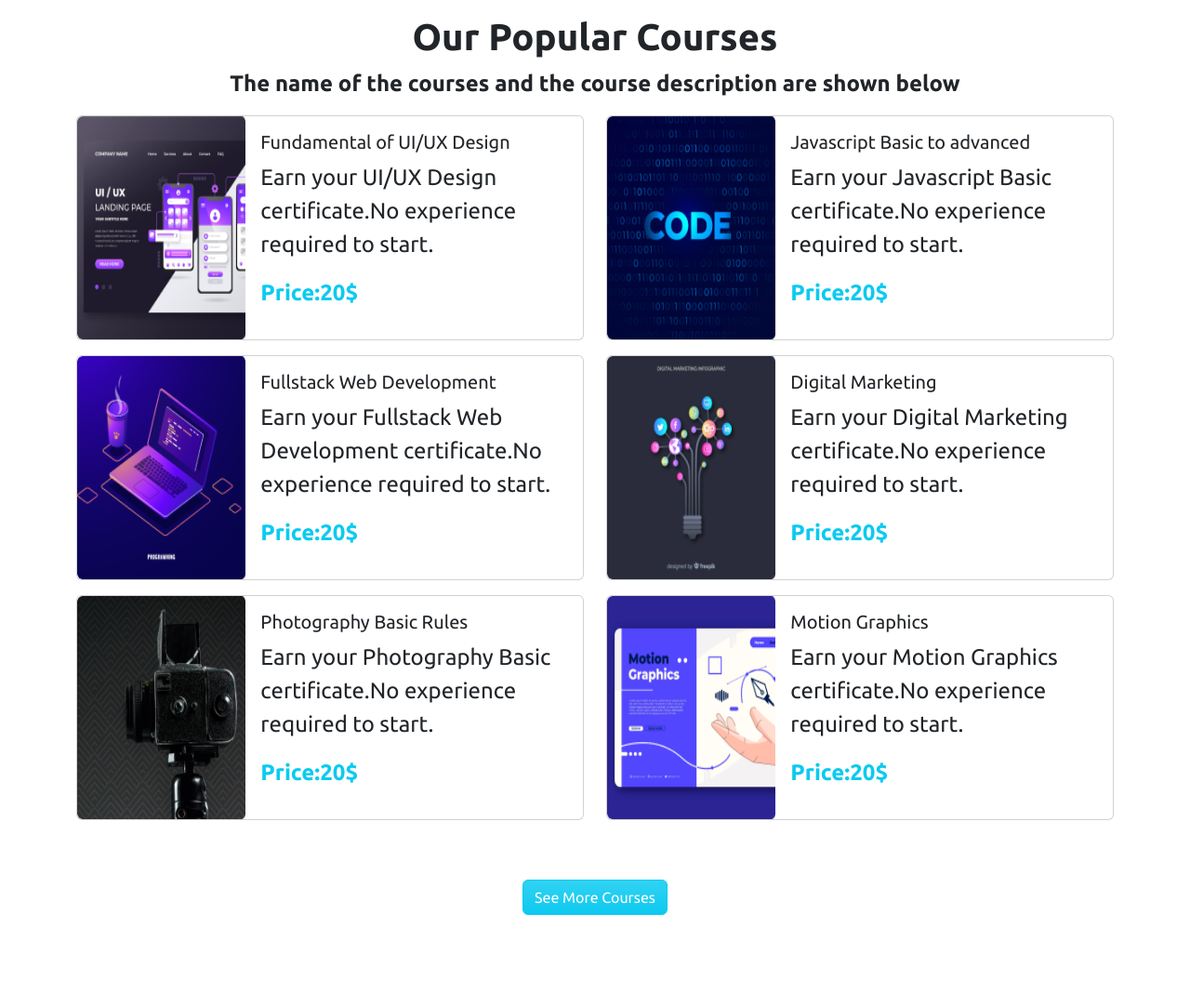
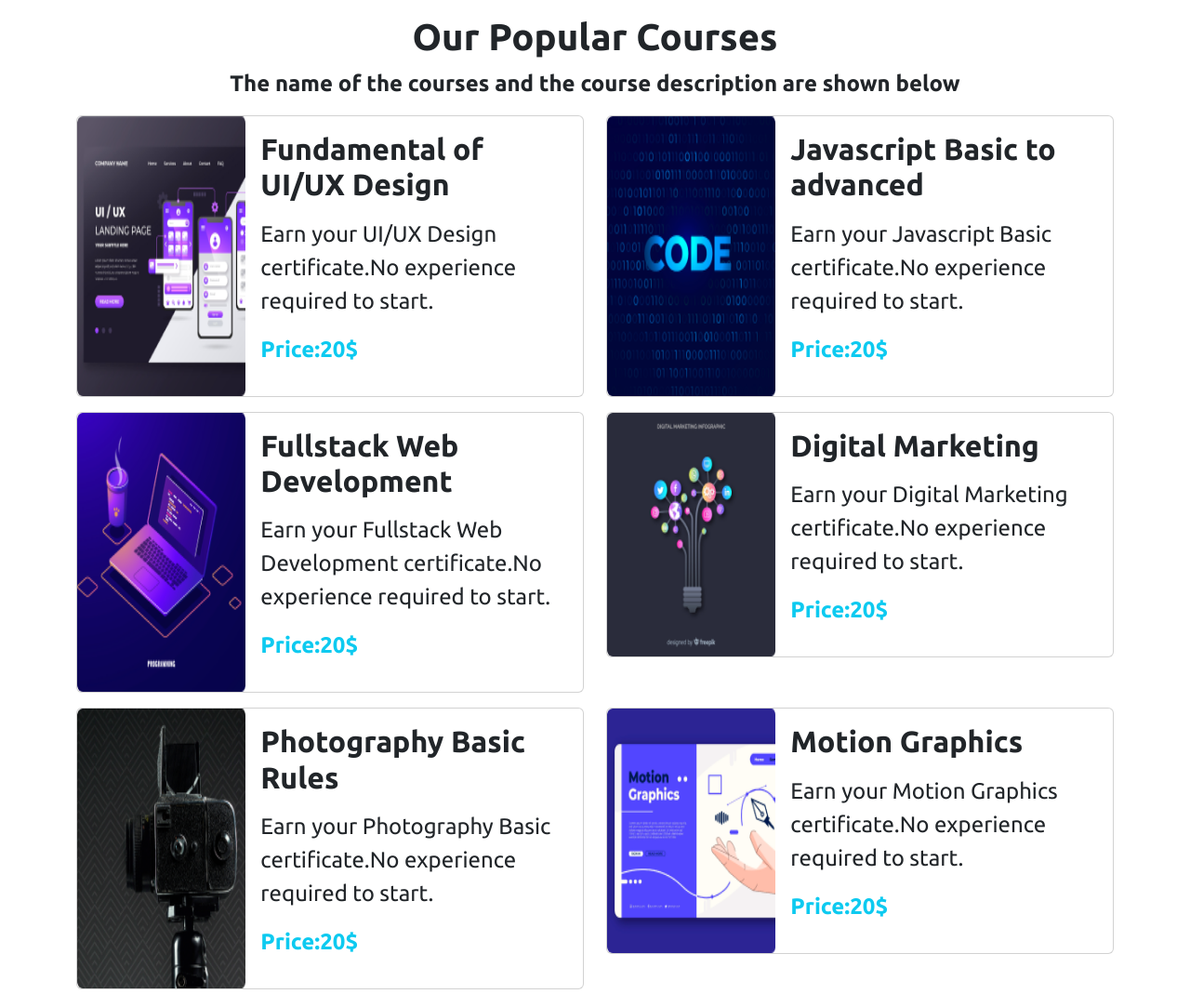
Before and after one commit to Mr-OmarFaruk/Digital_edu, a plain HTML site: page index.html in a window 1280 px wide. Shown: the part 740-1823 px from the top of the page at 93% size. Drawn offline with nearby package versions, Linux system fonts and the light colour scheme.

Commit message:
courses update

```diff
--- a/index.html
+++ b/index.html
@@ -105,7 +105,7 @@
       <p class="text-center fw-bold">The name of the courses and the course description are shown below</p>
       <!-- courses  -->
       <div class="row">
-          <div class="col-lg-6 col-md-12">
+          <div class="col-lg-6 col-md-12 text-opacity-25">
               <div class="card mb-3">
                   <div class="row g-0">
                       <div class="col-md-4">
@@ -113,8 +113,8 @@
                       </div>
                       <div class="col-md-8">
                           <div class="card-body">
-                              <h5 class="card-title">Fundamental of UI/UX Design</h5>
-                              <p class="card-text">Earn your UI/UX Design certificate.No experience required to start.</p>
+                              <h5 class="fs-2 fw-semibold">Fundamental of UI/UX Design</h5>
+                              <p class="card-text my-3">Earn your UI/UX Design certificate.No experience required to start.</p>
                               <p class="text-info fw-bold">Price:20$</p>
                           </div>
                       </div>
@@ -129,8 +129,8 @@
                       </div>
                       <div class="col-md-8">
                           <div class="card-body">
-                              <h5 class="card-title">Javascript Basic to advanced</h5>
-                              <p class="card-text">Earn your Javascript Basic certificate.No experience required to start.</p>
+                              <h5 class="fs-2 fw-semibold">Javascript Basic to advanced</h5>
+                              <p class="card-text my-3">Earn your Javascript Basic certificate.No experience required to start.</p>
                               <p class="text-info fw-bold">Price:20$</p>
                           </div>
                       </div>
@@ -145,8 +145,8 @@
                       </div>
                       <div class="col-md-8">
                           <div class="card-body">
-                              <h5 class="card-title">Fullstack Web Development</h5>
-                              <p class="card-text">Earn your Fullstack Web Development certificate.No experience required to start.</p>
+                              <h5 class="fs-2 fw-semibold">Fullstack Web Development</h5>
+                              <p class="card-text my-3">Earn your Fullstack Web Development certificate.No experience required to start.</p>
                               <p class="text-info fw-bold">Price:20$</p>
                           </div>
                       </div>
@@ -161,8 +161,8 @@
                       </div>
                       <div class="col-md-8">
                           <div class="card-body">
-                              <h5 class="card-title">Digital Marketing</h5>
-                              <p class="card-text">Earn your Digital Marketing certificate.No experience required to start.</p>
+                              <h5 class="fs-2 fw-semibold">Digital Marketing</h5>
+                              <p class="card-text my-3">Earn your Digital Marketing certificate.No experience required to start.</p>
                               <p class="text-info fw-bold">Price:20$</p>
                           </div>
                       </div>
@@ -177,8 +177,8 @@
                       </div>
                       <div class="col-md-8">
                           <div class="card-body">
-                              <h5 class="card-title">Photography Basic Rules</h5>
-                              <p class="card-text">Earn your Photography Basic certificate.No experience required to start.</p>
+                              <h5 class="fs-2 fw-semibold">Photography Basic Rules</h5>
+                              <p class="card-text my-3">Earn your Photography Basic certificate.No experience required to start.</p>
                               <p class="text-info fw-bold">Price:20$</p>
                           </div>
                       </div>
@@ -193,8 +193,8 @@
                       </div>
                       <div class="col-md-8">
                           <div class="card-body">
-                              <h5 class="card-title">Motion Graphics</h5>
-                              <p class="card-text">Earn your Motion Graphics certificate.No experience required to start.</p>
+                              <h5 class="fs-2 fw-semibold">Motion Graphics</h5>
+                              <p class="card-text my-3">Earn your Motion Graphics certificate.No experience required to start.</p>
                               <p class="text-info fw-bold">Price:20$</p>
                           </div>
                       </div>
@@ -202,7 +202,7 @@
               </div>
           </div>
           <div class="text-center my-5">
-              <button class="btn btn-info bg-gradient text-white">See More Courses</button>
+              <button class="btn btn-info bg-gradient text-white px-4 py-2 fs-4">See More Courses</button>
           </div>
       </div>
   </section>
@@ -232,7 +232,7 @@
                           <p>Rating & Review</p>
                       </div>
                   </div>
-                  <button class="btn btn-info bg-gradient text-white mt-4" type="button">Read More</button>
+                  <button class="btn btn-info bg-gradient text-white mt-4 px-4 py-2 fs-4" type="button">Read More</button>
               </div>
           </div>
       </div>
@@ -247,7 +247,7 @@
                   <p>Are you ready to join this journey with us and learn more</p>
               </div>
               <div class="col-lg-6 col-md-12 d-flex justify-content-center p-5">
-                  <button class="btn btn-info text-primary btn-light" type="button" data-bs-toggle="modal" data-bs-target="#exampleModal">Register now</button>
+                  <button class="btn btn-info text-primary btn-light px-4 py-2 fs-4" type="button" data-bs-toggle="modal" data-bs-target="#exampleModal">Register now</button>
               </div>
           </div>
           <!-- modal  -->
@@ -312,7 +312,7 @@
              </div>
            </div>
            <div class="text-center my-5">
-             <button class="btn btn-info bg-gradient text-white" type="button">View All</button>
+             <button class="btn btn-info bg-gradient text-white px-4 py-2 fs-4" type="button">View All</button>
            </div>
          </div>
       </div>
--- a/style.css
+++ b/style.css
@@ -7,6 +7,7 @@
 p{
     font-size: 1.5rem;
 }
+
 
 .carousel-caption{
     bottom: 7.25rem !important;
```
